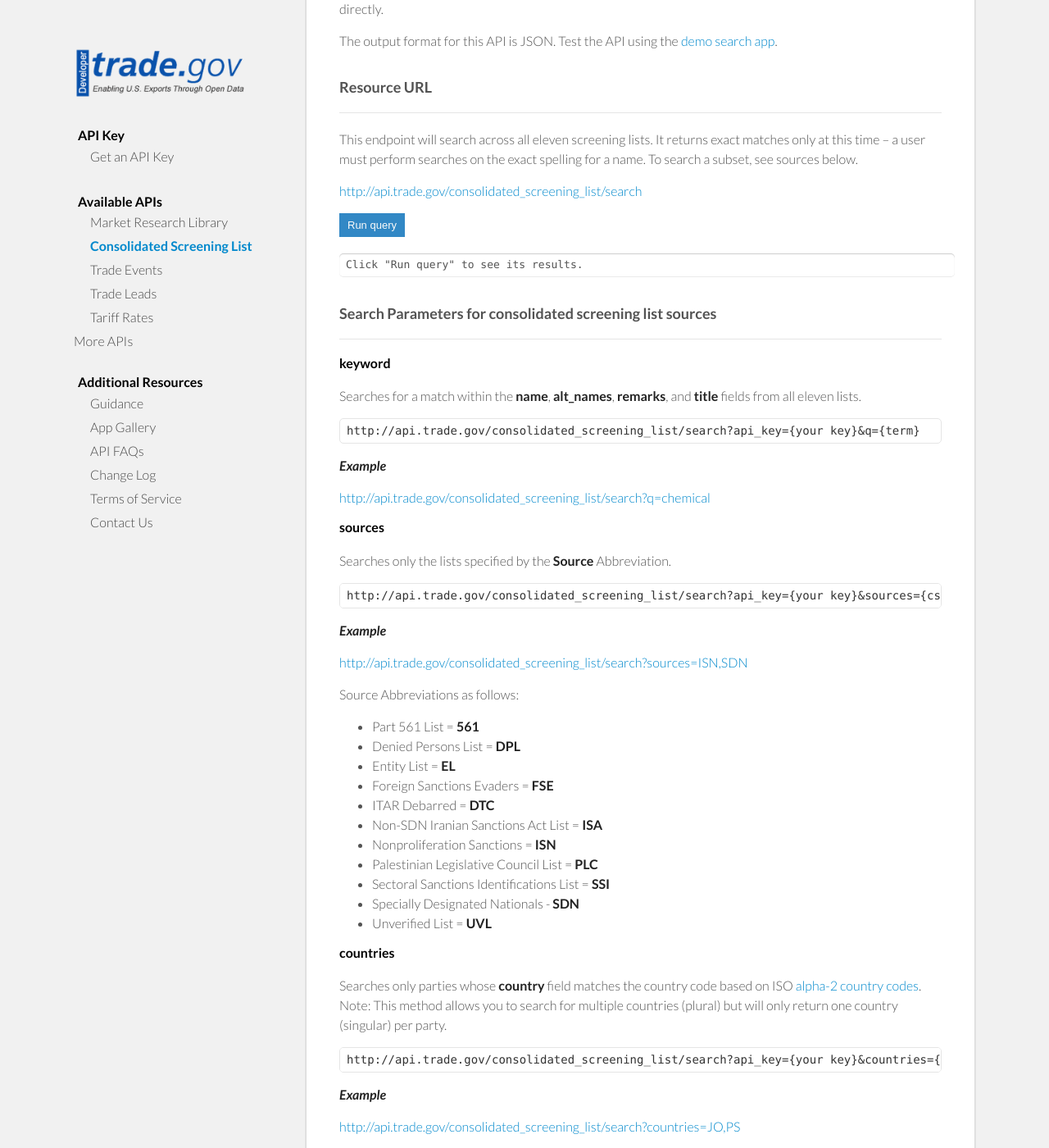
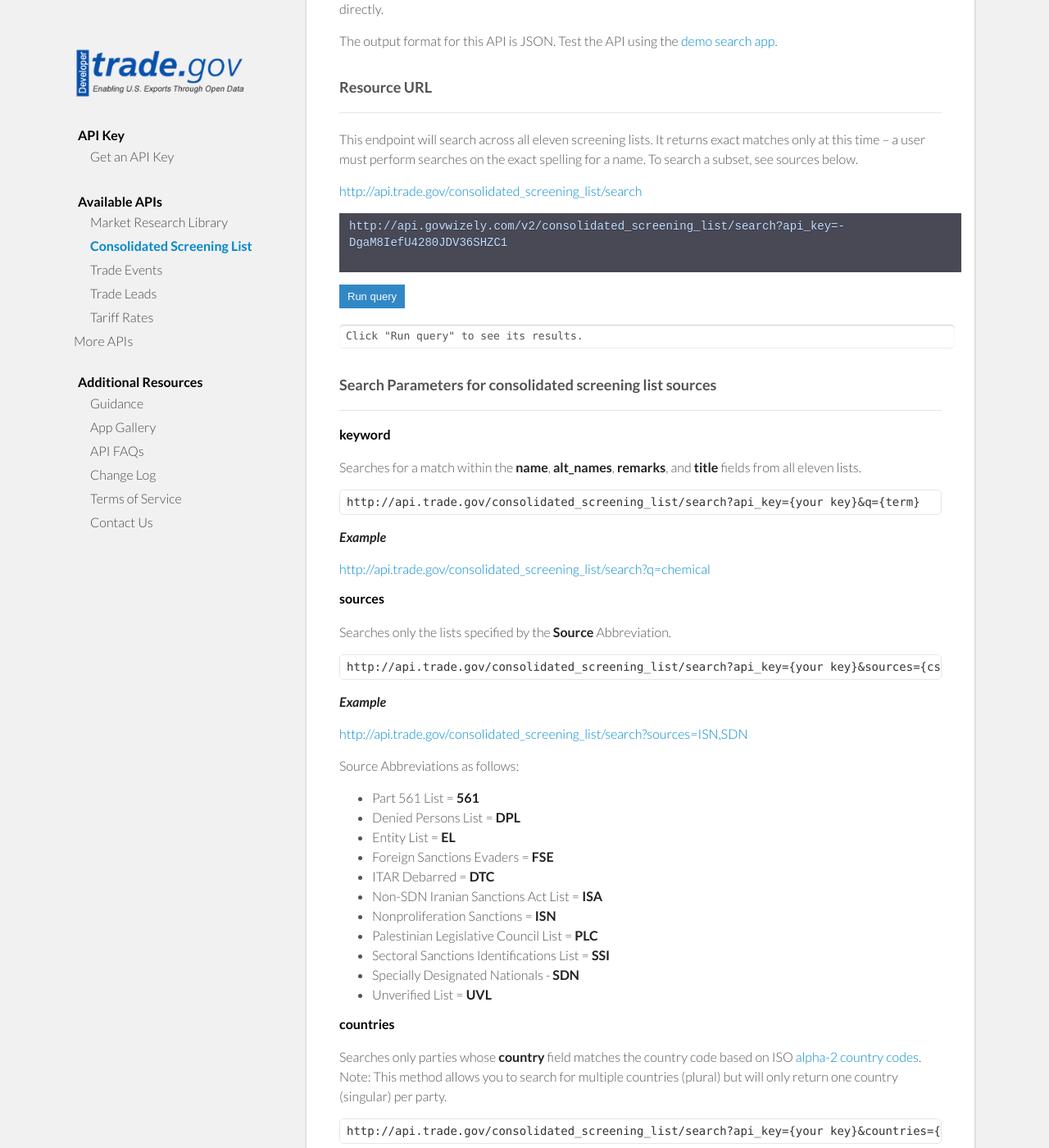
Before and after one commit to InternationalTradeAdministration/developerportal, a Jekyll site: the page built from _posts/v2/2015-02-24-csl.md, in a window 1280 px wide and 1400 px high, scrolled down 451 px. Shown: the whole window at 82% size. Built offline with Jekyll 4.4.1, drawn with Linux system fonts in a browser that asks for light colours; nearby versions of some CDN libraries.

Commit message:
show one with text area

```diff
--- a/_includes/csl-query.html
+++ b/_includes/csl-query.html
@@ -4,7 +4,7 @@
     </div>
     <div class="explorer">
 <div class="api-explorer-form">
-  <textarea class="form-control api-explorer-query autosize" rows="1" style="display:none;">http://api.govwizely.com/v2/consolidated_screening_list/search?api_key=-DgaM8IefU4280JDV36SHZC1</textarea>
+  <textarea class="form-control api-explorer-query autosize" rows="1" >http://api.govwizely.com/v2/consolidated_screening_list/search?api_key=-DgaM8IefU4280JDV36SHZC1</textarea>
   <button class="btn go pull-left" type="button">Run query</button>
 </div>
 <div class="return">
--- a/stylesheets/query.css
+++ b/stylesheets/query.css
@@ -163,7 +163,7 @@
 .api-explorer textarea,.api-demo textarea {
     color:#bedfff;
     text-shadow:0 1px 0 rgba(0,0,0,0.3);
-
+    margin:0 0 15px;
     border:none;
     background:#494855;
     resize:none;
```
